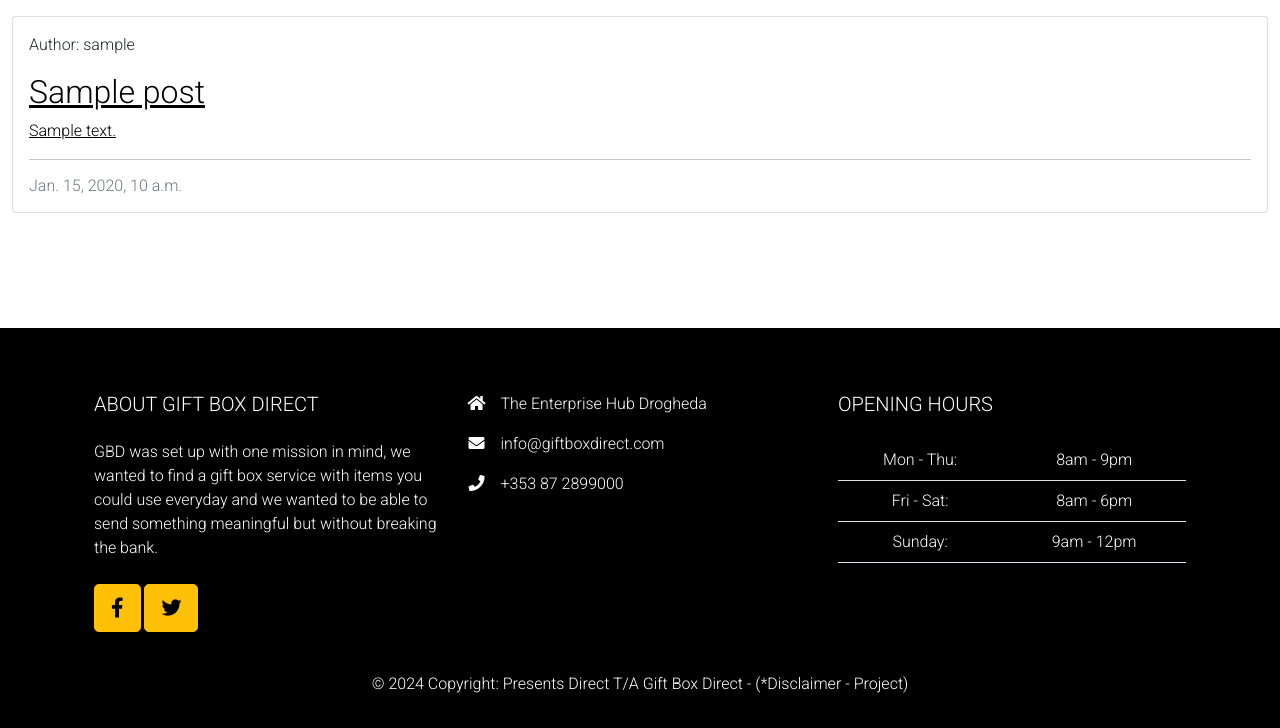
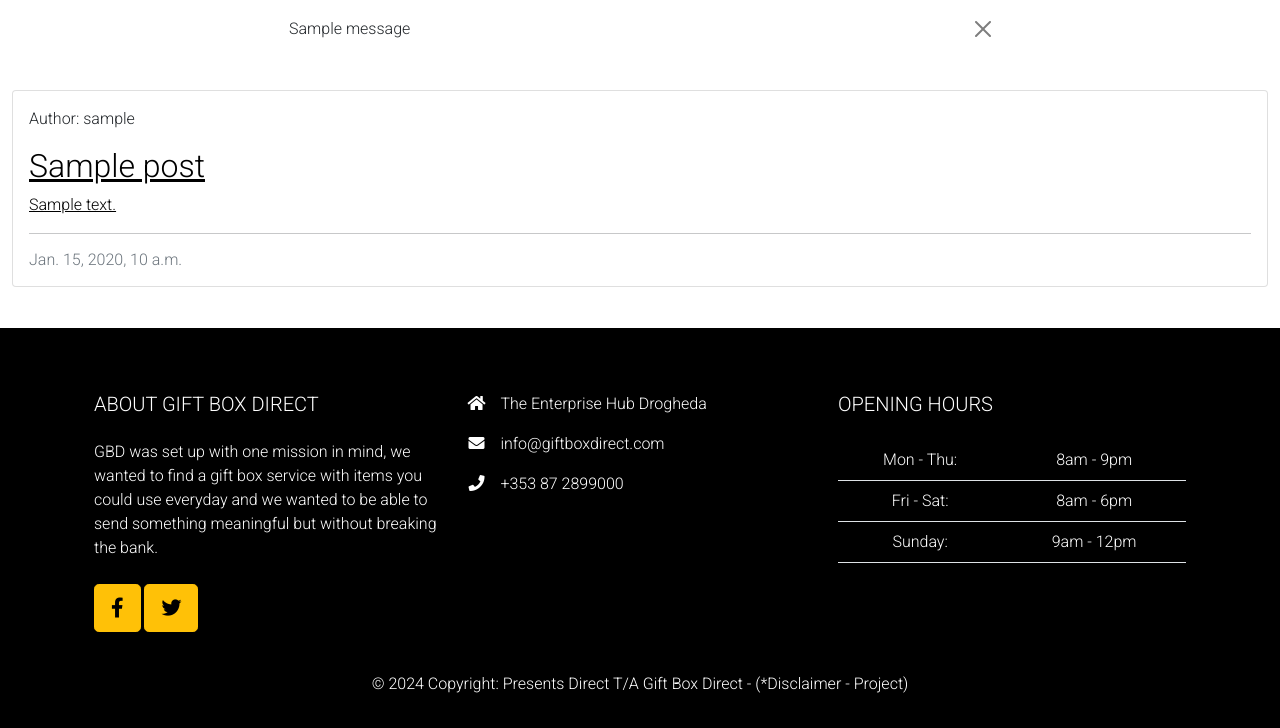
Before and after one commit to NigelFinegan5p/project4, a Django app: page /blog/blog/ in a window 1280 px wide. Shown: the part 72-800 px from the top of the page. Run offline with Django 4.2, Linux system fonts and the light colour scheme; tables that the repository leaves empty hold one stand-in row (values such as "Sample post"); one stand-in notice (Sample message) is shown.

Commit message:
handle post request froom comment form and, display confirmation message

```diff
--- a/blog/views.py
+++ b/blog/views.py
@@ -1,6 +1,7 @@
 from django.shortcuts import render, get_object_or_404
 # from django.http import HttpResponse
 from django.views import generic
+from django.contrib import messages
 from .models import Post
 from .forms import CommentForm
 
@@ -35,6 +36,18 @@ def post_detail(request, slug):
     post = get_object_or_404(queryset, slug=slug)
     comments = post.comments.all().order_by("-created_on")
     comment_count = post.comments.filter(approved=True).count()
+    if request.method == "POST":
+        comment_form = CommentForm(data=request.POST)
+        if comment_form.is_valid():
+            comment = comment_form.save(commit=False)
+            comment.author = request.user
+            comment.post = post
+            comment.save()
+            messages.add_message(
+                request, messages.SUCCESS,
+                'Comment submitted and awaiting approval'
+            )
+
     comment_form = CommentForm()
 
     return render(
--- a/templates/base.html
+++ b/templates/base.html
@@ -95,7 +95,22 @@
             </div>
         </div>
     </nav>
-
+    <!-- displaying Django messages at top of page after comment & log in -->
+    <div class="container">
+        <div class="row">
+          <div class="col-md-8 offset-md-2">
+            {% for message in messages %}
+            <div class="alert {{ message.tags }} alert-dismissible
+              fade show" id="msg" role="alert">
+              {{ message | safe }}
+              <button type="button" class="btn-close"
+                data-bs-dismiss="alert" aria-label="Close"></button>
+            </div>
+            {% endfor %}
+          </div>
+        </div>
+      </div>
+      <!-- displaying Django messages -->
     <main class="flex-shrink-0 main-bg">
 
 
```
